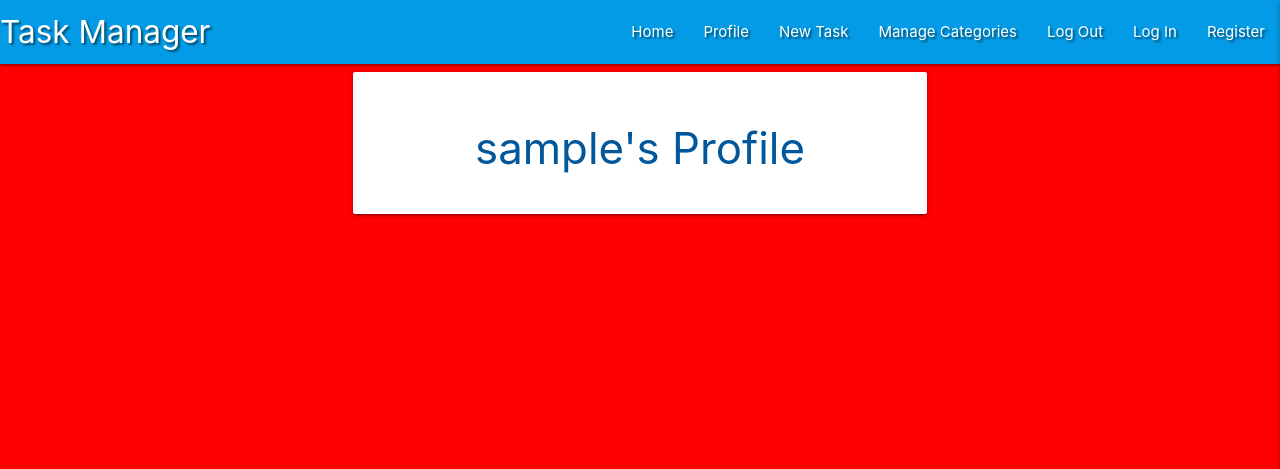
After one commit to Paul-Glanville/backend-mini-project, a Flask app: template templates/profile.html in a window 1280 px wide. The commit adds this page. Shown: the top 469 px of the page. Run offline with Flask 2, Linux system fonts and the light colour scheme; the template is opened without the code that fills it: most values are stand-ins (such as "Sample title", 1, 10 or a date in 2020); parts of the project's set-up code (start-up, migrations or seed data) failed here and were passed over; some libraries are stand-ins or nearby versions.

Commit message:
add session user profile

```diff
--- a/app.py
+++ b/app.py
@@ -44,6 +44,7 @@ def register():
 
         session["user"] = request.form.get("username").lower()
         flash("Registration Successful")
+        return redirect(url_for("prefile", username=session["user"]))
     return render_template("register.html")
 
 
@@ -60,7 +61,10 @@ def login():
             if check_password_hash(
                 existing_user["password"], request.form.get("password")):
                     session["user"] = request.form.get("password").lower()
-                    flash("Welcome, {}", format(request.form.get("username")))
+                    flash("Welcome, {}", format(
+                        request.form.get("username")))
+                    return redirect(url_for(
+                        "prefile", username=session["user"]))
             else:
                 # Invalid password match
                 flash("Incorrect username and/or password")
@@ -74,6 +78,13 @@ def login():
     return render_template("login.html")
 
 
+@app.route("/profile/<username>", methods=["GET", "POST"])
+def profile(username):
+    username = mongo.db.users.find_one(
+        {"username": session["user"]})["username"]
+    return render_template("profile.html", username=username)
+
+
 if __name__ == "__main__":
     app.run(host=os.environ.get("IP"),
         port=int(os.environ.get("PORT")),
--- a/templates/base.html
+++ b/templates/base.html
@@ -21,7 +21,7 @@
                 <a href="#" data-target="mobile-demo" class="sidenav-trigger right"><i class="fas fa-bars"></i></a>
                 <ul class="right hide-on-med-and-down">
                     <li><a href="{{ url_for('get_tasks') }}">Home</a></li>
-                    <li><a href="#">Profile</a></li>
+                    <li><a href="{{ url_for('profile', username=session['user']) }}">Profile</a></li>
                     <li><a href="#">New Task</a></li>
                     <li><a href="#">Manage Categories</a></li>
                     <li><a href="#">Log Out</a></li>
@@ -35,7 +35,7 @@
         <ul class="sidenav" id="mobile-demo">
             <li><h4 class="center-align light-blue-text text-darken-4">Task Manager</h4></li>
             <li><a href="{{ url_for('get_tasks') }}">Home</a></li>
-            <li><a href="#">Profile</a></li>
+            <li><a href="{{ url_for('profile', username=session['user']) }}">Profile</a></li>
             <li><a href="#">New Task</a></li>
             <li><a href="#">Manage Categories</a></li>
             <li><a href="#">Log Out</a></li>
--- /dev/null
+++ b/templates/profile.html
@@ -0,0 +1,14 @@
+{% extends "base.html" %}
+{% block content %}
+
+    <div class="row">
+        <div class="col s12 m8 offset-m2">
+            <div class="card-panel">
+                <h3 class="center-align light-blue-text text-darken-4">
+                    {{ username }}'s Profile
+                </h3>
+            </div>
+        </div>
+    </div>
+
+{% endblock %}
```
